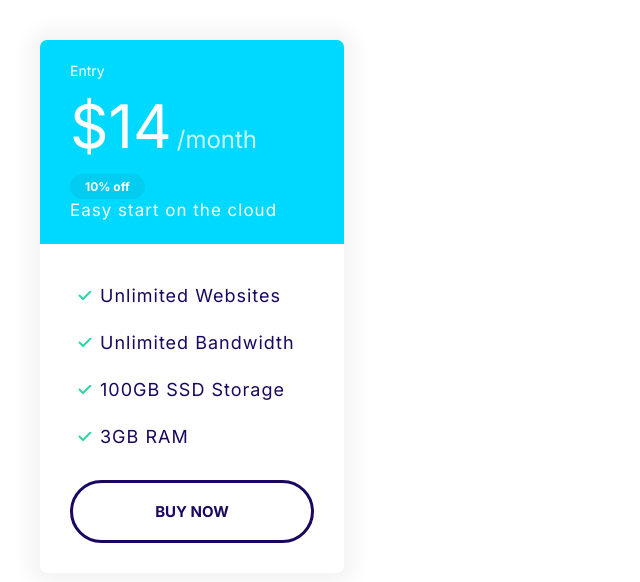
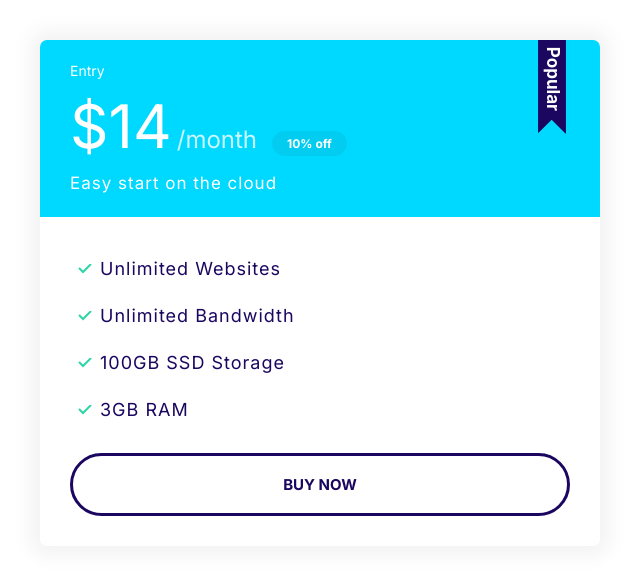
Before and after one commit to abram-stack/CloudHostingLandingPage, a plain HTML site: page index.html in a window 1280 px wide. Shown: the whole page, without its empty margins (0-640 px from the left). Drawn offline with Linux system fonts and the light colour scheme.

Commit message:
plan with popular badge

```diff
--- a/css/style.css
+++ b/css/style.css
@@ -286,7 +286,17 @@
   margin-bottom: 2rem;
   letter-spacing: 1px;
 }
-
+.plan--popular .card__header {
+  position: relative;
+}
+.plan--popular .card__header::before {
+  content: url(../images/popular.svg);
+  width: 40px;
+  display: inline-block;
+  position: absolute;
+  top: -6px;
+  right: 5%;
+}
 @media screen and (min-width: 1024px) {
   .plan__name {
     font-size: 1.4rem;
--- a/index.html
+++ b/index.html
@@ -12,8 +12,8 @@
   <title>Cloud Hosting Domain</title>
 </head>
 <body>
-  <div style="width: 30%;padding: 4rem;">
-    <div class="plan">
+  <div style="width: 50%;padding: 4rem;">
+    <div class="plan plan--popular">
       <div class="card card--secondary">
         <header class="card__header">
           <h3 class="plan__name">Entry</h3>
```
